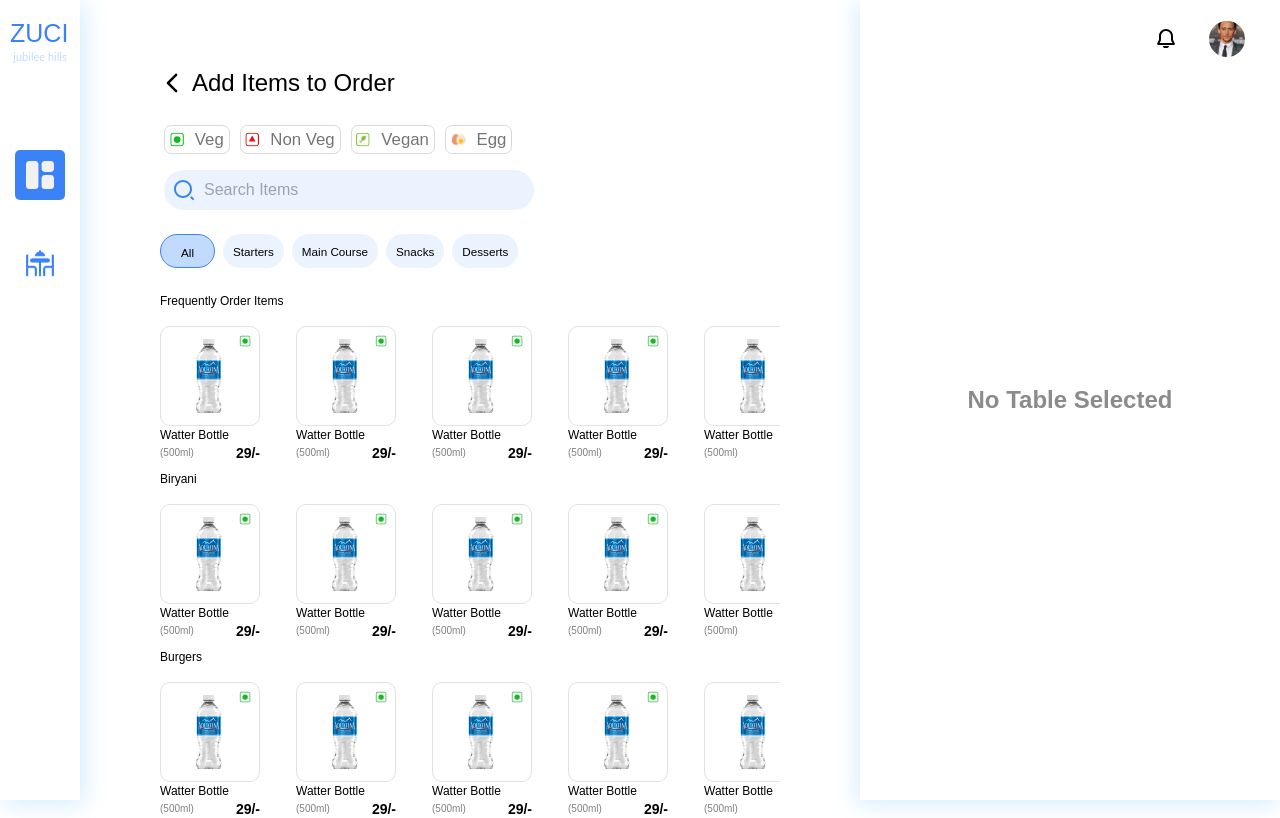
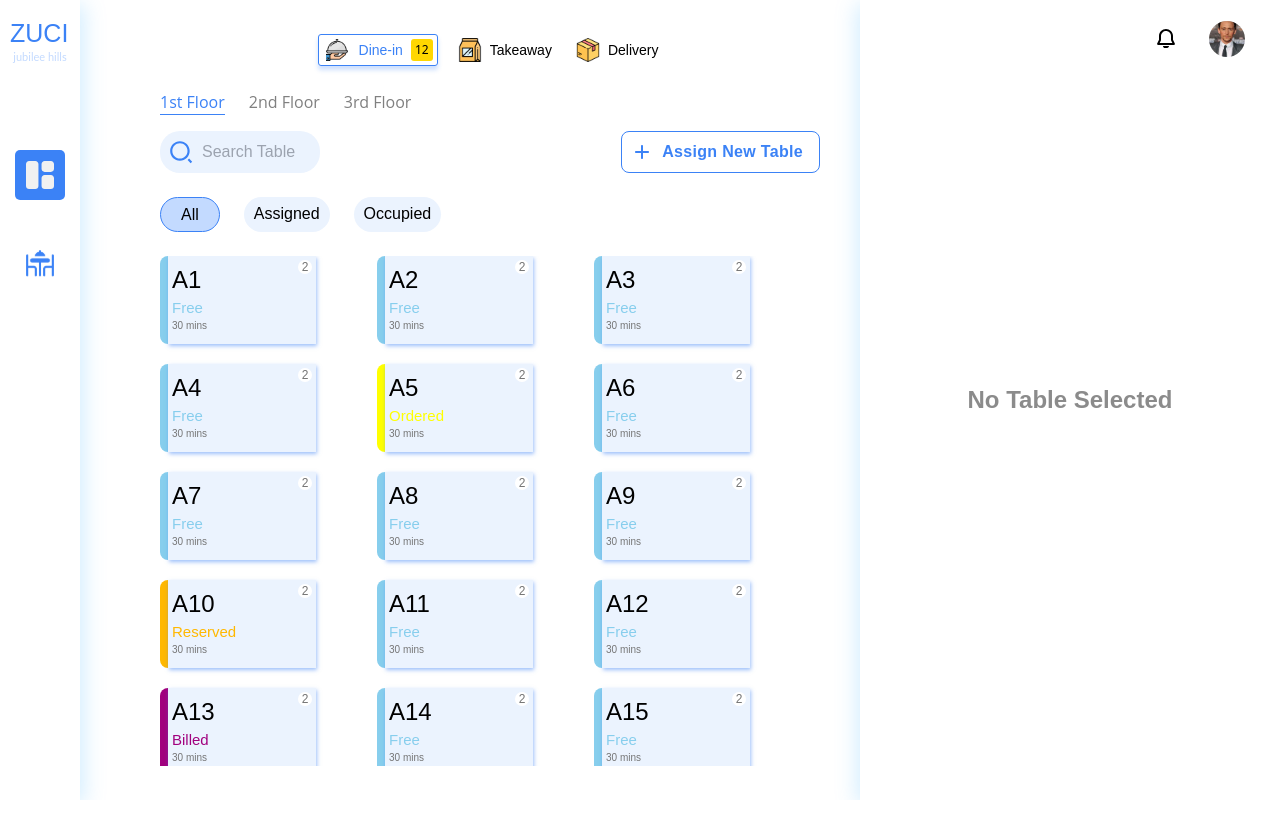
Before and after one commit to RhythmCyfrone/Customer-Order, a React (Vite) app in the folder CustomerOrderApp/: page / in a window 1280 px wide. Built offline with nearby package versions, Linux system fonts and the light colour scheme.

Commit message:
updated food item

```diff
--- a/CustomerOrderApp/Dummy Data/db.json
+++ b/CustomerOrderApp/Dummy Data/db.json
@@ -45,7 +45,7 @@
       "CustomerID": 3,
       "TableID": "A6",
       "Order Taken By": "Waiter 3",
-      "Order Status": "Served"
+      "Order Status": "Paid"
     }
   ],
   "MenuItems": [
--- a/CustomerOrderApp/src/Components/AppComponents/FoodItem/FoodItem.tsx
+++ b/CustomerOrderApp/src/Components/AppComponents/FoodItem/FoodItem.tsx
@@ -1,14 +1,20 @@
 import React from 'react'
 import WatterBottleImage from '../../../Assets/Food Images/WaterBottle.png'
 import VegIcon from '../../../Assets/Icons/Veg.svg'
+import TickIcon from '../../../Assets/Icons/Tick.svg'
 import NonVegIcon from '../../../Assets/Icons/NonVeg.svg'
 import VeganIcon from '../../../Assets/Icons/Vegan.svg'
 import EggIcon from '../../../Assets/Icons/Egg.svg'
 
 const FoodItem = () => {
   return (
-    <div className='flex flex-col'>
-        <div className='w-[100px] h-[100px] relative flex justify-center items-center rounded-[10px] border-[1px] border-[#E1E1E1]'>
+    <div className='flex flex-col cursor-pointer'>
+        <div className='relative w-[100px] h-[100px] relative flex justify-center items-center rounded-[10px] border-[1px] border-[#E1E1E1]
+                        hover:border-[#3B82F6]'
+        >
+            <div className='hidden absolute w-[18px] h-[18px] rounded-tl-[10px] rounded-br-[10px] -translate-x-[1px] flex justify-center items-center -translate-y-[1px] top-0 left-0 bg-[#3B82F6]'>
+              <img src={TickIcon} />
+            </div>
             <img src={VegIcon} className='absolute w-[12px] h-[12px] top-[8px] right-[8px]' />
             <img src={WatterBottleImage} className='w-[74px] h-[74px]' />
         </div>
--- a/CustomerOrderApp/src/Components/AppComponents/TableSelected/TableSelected.tsx
+++ b/CustomerOrderApp/src/Components/AppComponents/TableSelected/TableSelected.tsx
@@ -9,11 +9,14 @@ import ItemsList from '../ItemsSelected/ItemsList'
 import { useEffect, useState } from 'react'
 import { getOrdersByTable } from '../../../api/Orders'
 import { OrdersType } from '../../../api/types'
+import { selectScreen } from '../../../Screens/ScreensSlice'
 import { AxiosResponse } from 'axios'
 
 const TableSelected = () => {
   const currentTable = useAppSelector(state => state.tableSelect.selectedTable)
   const currentFloor = useAppSelector(state => state.tableSelect.currentFloor)
+  const dispatch = useAppDispatch()
+
   const [order, setOrder] = useState<OrdersType[] | null>(null)
   const [loading, setLoading] = useState<boolean>(true)
 
@@ -78,6 +81,7 @@ const TableSelected = () => {
         <div className='mt-[20px] w-full ps-[16px] pe-[16px]'>
           <button className='text-center w-full fontSecondaryButtonDefault border-[1px] border-CustomBrand-300 cursor-pointer rounded-[8px] p-[8px] ps-[24px] pe-[24px] hover:ShadowPrimaryHover
                       hover:bg-CustomBrand-200 active:shadow-none active:bg-white'
+            onClick={() => dispatch(selectScreen({screen: 'Items Select'}))}
           >
             Add Items
           </button>
--- a/CustomerOrderApp/src/Screens/ItemsSelect.tsx
+++ b/CustomerOrderApp/src/Screens/ItemsSelect.tsx
@@ -53,7 +53,7 @@ const ItemsSelect = () => {
         <FoodSelectorNavbar />
         <div className='flex flex-col gap-y-[8px]'>
             <div className={`flex flex-col gap-y-[16px]  w-full`} style={{ maxWidth: `${maxWidth}px` }}>
-                <span className='font-poppins font-medium text-[12px] leading-[18px]'>
+                <span className='font-poppins font-semibold text-[12px] leading-[18px]'>
                     Frequently Order Items
                 </span>
                 <div className='flex gap-x-[36px] overflow-x-scroll'>
@@ -67,7 +67,7 @@ const ItemsSelect = () => {
                 </div>
             </div>
             <div className={`flex flex-col gap-y-[16px]  w-full`} style={{ maxWidth: `${maxWidth}px` }}>
-                <span className='font-poppins font-medium text-[12px] leading-[18px]'>
+                <span className='font-poppins font-semibold text-[12px] leading-[18px]'>
                     Biryani
                 </span>
                 <div className='flex gap-x-[36px] overflow-x-scroll'>
@@ -81,7 +81,7 @@ const ItemsSelect = () => {
                 </div>
             </div>
             <div className={`flex flex-col gap-y-[16px]  w-full`} style={{ maxWidth: `${maxWidth}px` }}>
-                <span className='font-poppins font-medium text-[12px] leading-[18px]'>
+                <span className='font-poppins font-semibold text-[12px] leading-[18px]'>
                     Burgers
                 </span>
                 <div className='flex gap-x-[36px] overflow-x-scroll'>
--- a/CustomerOrderApp/src/Screens/ScreensSlice.ts
+++ b/CustomerOrderApp/src/Screens/ScreensSlice.ts
@@ -5,7 +5,7 @@ export type ScreenState = {
 }
 
 const initialState: ScreenState = {
-    screen: 'Items Select'
+    screen: 'Dashboard'
 }
 
 export const screenSlice = createSlice({
```
Also changed, not shown: CustomerOrderApp/src/Assets/Icons/Tick.svg (added).
